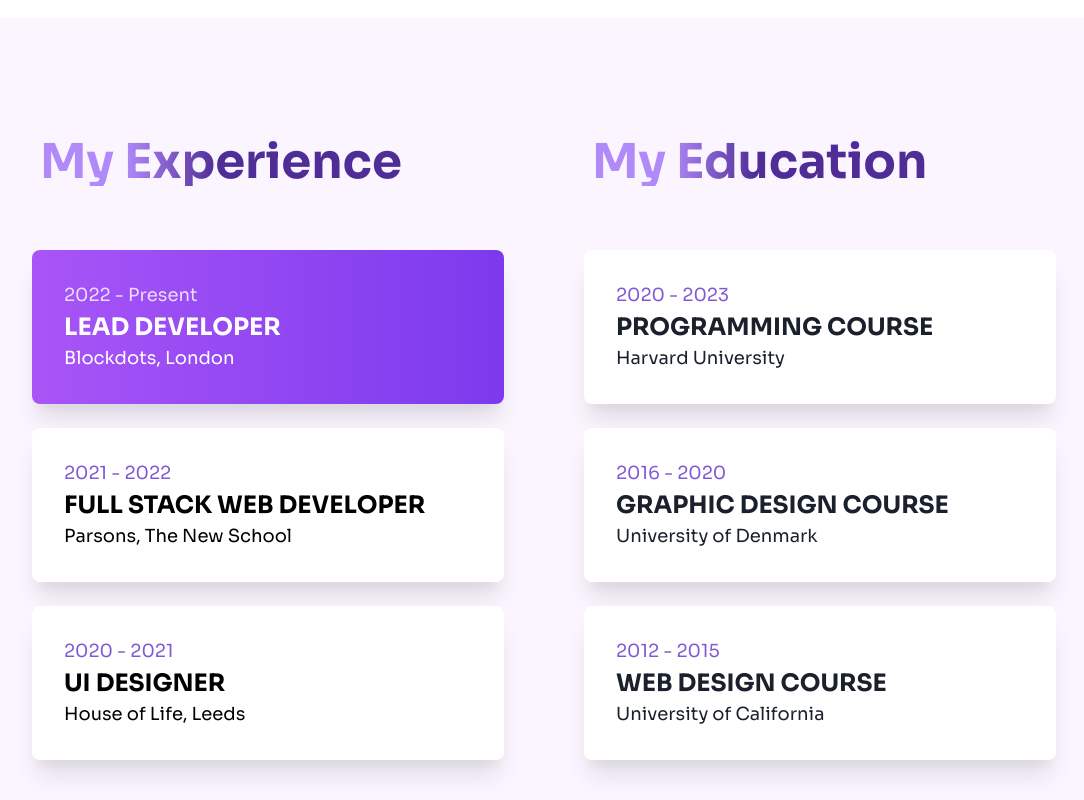
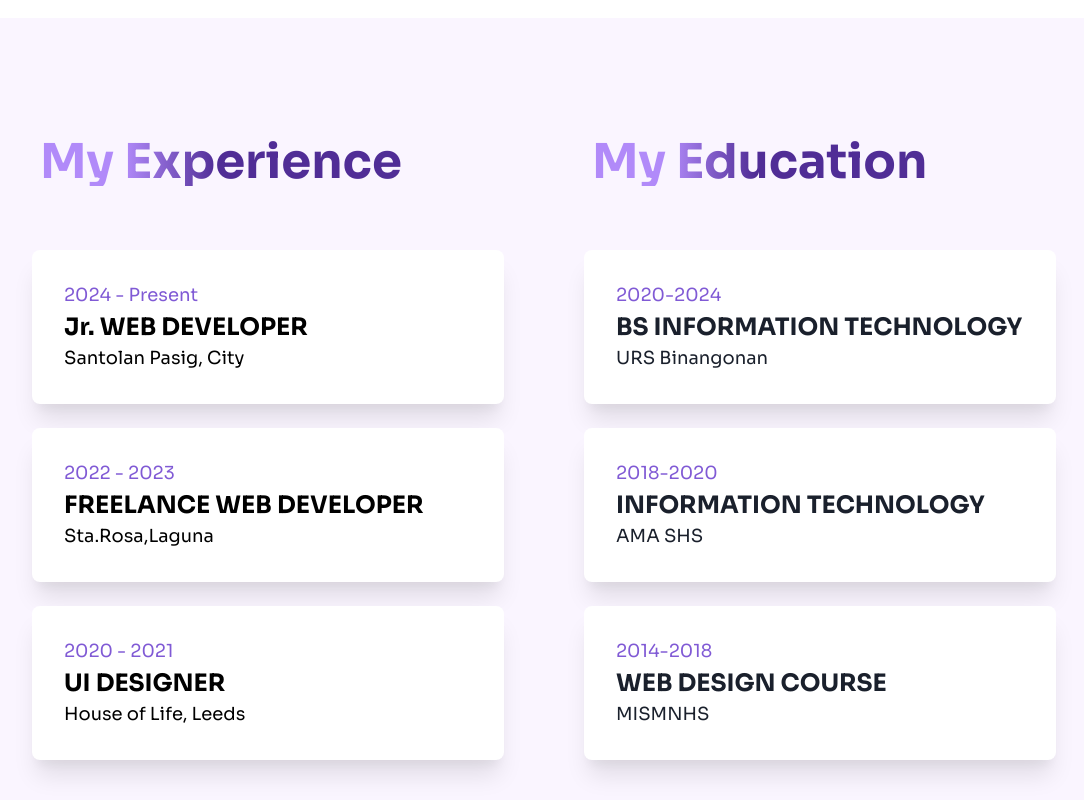
Before and after one commit to Markjonel02/Portfolio, a React (Vite) app: page / in a window 1280 px wide. Shown: the part 2257-3057 px from the top of the page, without its empty margins (96-1180 px from the left). Built offline with nearby package versions, Linux system fonts and the light colour scheme.

Commit message:
added Skills

```diff
--- a/src/components/Resume.jsx
+++ b/src/components/Resume.jsx
@@ -24,15 +24,15 @@ const Resume = () => {
           </Heading>
           {[
             {
-              date: "2022 - Present",
-              title: "LEAD DEVELOPER",
-              place: "Blockdots, London",
+              date: "2024 - Present",
+              title: "Jr. WEB DEVELOPER",
+              place: "Santolan Pasig, City",
               active: true,
             },
             {
-              date: "2021 - 2022",
-              title: "FULL STACK WEB DEVELOPER",
-              place: "Parsons, The New School",
+              date: "2022 - 2023",
+              title: "FREELANCE WEB DEVELOPER",
+              place: "Sta.Rosa,Laguna",
             },
             {
               date: "2020 - 2021",
@@ -42,14 +42,15 @@ const Resume = () => {
           ].map((item, idx) => (
             <Box
               key={idx}
+              bg="white"
               p={8} // Increased padding for larger card size
-              bg={item.active ? "linear-gradient(90deg, #a855f7, #7c3aed)" : "white"}
-              color={item.active ? "white" : "black"}
+              color={"black"}
               boxShadow="xl" // Slightly stronger shadow
               borderRadius="lg"
               transition="background 0.3s, color 0.3s"
               _hover={{
-                bg: "linear-gradient(90deg, #a855f7, #7c3aed)",
+                bgGradient:
+                  "linear(to-r,#7f3bedff , #693cc2ff,#352063, #1f143d)",
                 color: "white",
               }}
               width="100%"
@@ -57,7 +58,7 @@ const Resume = () => {
             >
               <Text
                 fontSize="lg"
-                color={item.active ? "whiteAlpha.800" : "purple.500"}
+                color={"purple.500"}
                 _groupHover={{ color: "white" }}
               >
                 {item.date}
@@ -82,7 +83,7 @@ const Resume = () => {
             size="2xl"
             color="purple.700"
             mb={10}
-            bgGradient="linear(to-r, #b18af9, #b18af9, hoverColor, hoverColor, hoverColor)"
+            bgGradient="linear(to-r,#b18af9, #b18af9, hoverColor, hoverColor, hoverColor)"
             bgClip="text"
           >
             <Box as="span" mr={2} role="img" aria-label="graduation cap"></Box>
@@ -90,19 +91,19 @@ const Resume = () => {
           </Heading>
           {[
             {
-              date: "2020 - 2023",
-              title: "PROGRAMMING COURSE",
-              place: "Harvard University",
+              date: "2020-2024",
+              title: "BS INFORMATION TECHNOLOGY",
+              place: "URS Binangonan",
             },
             {
-              date: "2016 - 2020",
-              title: "GRAPHIC DESIGN COURSE",
-              place: "University of Denmark",
+              date: "2018-2020",
+              title: "INFORMATION TECHNOLOGY",
+              place: "AMA SHS",
             },
             {
-              date: "2012 - 2015",
+              date: "2014-2018",
               title: "WEB DESIGN COURSE",
-              place: "University of California",
+              place: "MISMNHS",
             },
           ].map((item, idx) => (
             <Box
@@ -113,7 +114,8 @@ const Resume = () => {
               borderRadius="lg"
               transition="background 0.3s, color 0.3s"
               _hover={{
-                bgGradient: "linear(to-r, #693cc2ff, #352063, #1f143d)",
+                bgGradient:
+                  "linear(to-r,#7f3bedff , #693cc2ff,#352063, #1f143d)",
                 color: "white",
               }}
               width="100%"
```
Also changed, not shown: src/components/Skills.jsx (added, +86 -0 lines).
